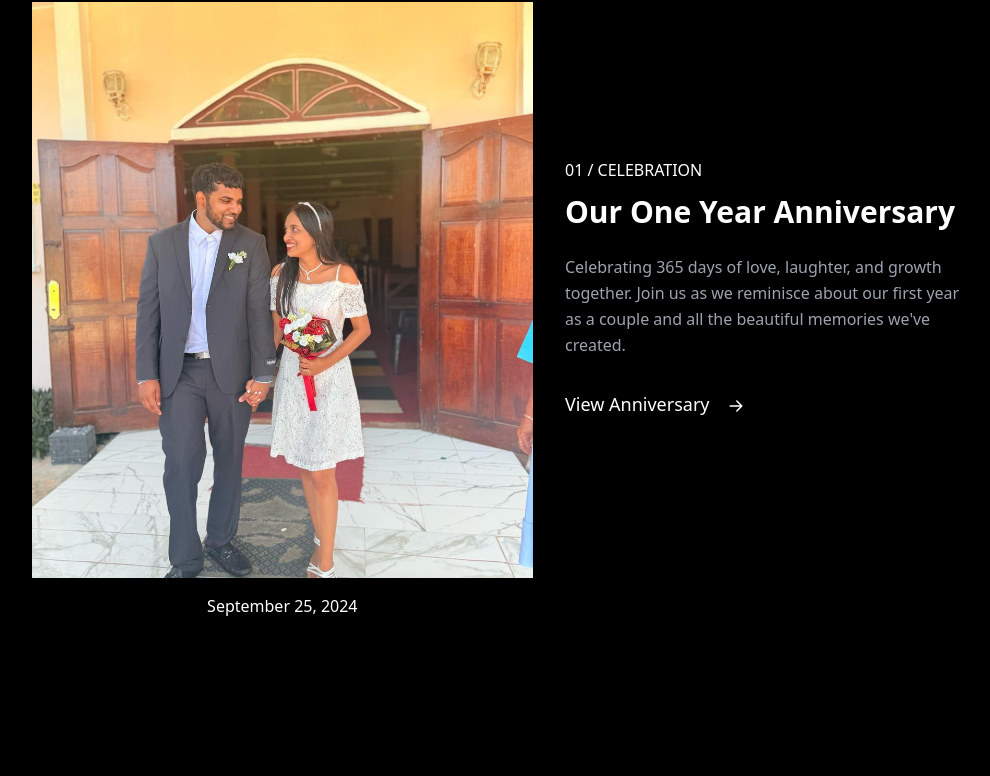
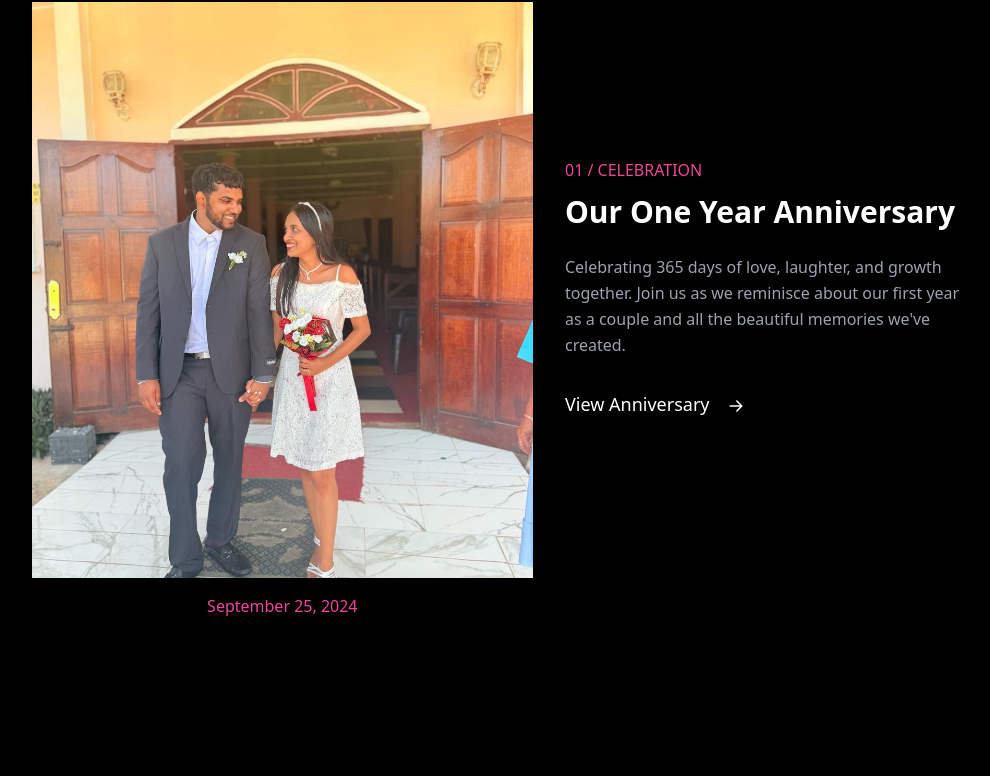
Before and after one commit to david-randoll/david-and-ami, a Next.js app: page / in a window 1280 px wide. Shown: the part 1098-1874 px from the top of the page, without its empty margins (91-1081 px from the left). Built offline with nearby package versions, Linux system fonts and the light colour scheme.

Commit message:
added color map cuz tailwind ins't dynamic

```diff
--- a/src/components/landing/JourneySection.tsx
+++ b/src/components/landing/JourneySection.tsx
@@ -1,4 +1,5 @@
 import Image from "next/image";
+import { after } from "node:test";
 import React from "react";
 
 export interface JourneySectionItem {
@@ -21,6 +22,75 @@ export interface JourneySectionsProp {
     sections: JourneySectionItem[];
 }
 const JourneySection = ({ title, sections }: JourneySectionsProp) => {
+    const colorMap: any = {
+        pink: {
+            text: "text-pink-500",
+            bg: "bg-pink-100",
+            afterBg: "after:bg-pink-500",
+            afterText: "after:text-pink-500",
+        },
+        purple: {
+            text: "text-purple-500",
+            bg: "bg-purple-100",
+            afterBg: "after:bg-purple-500",
+            afterText: "after:text-purple-500",
+        },
+        blue: {
+            text: "text-blue-500",
+            bg: "bg-blue-100",
+            afterBg: "after:bg-blue-500",
+            afterText: "after:text-blue-500",
+        },
+        teal: {
+            text: "text-teal-500",
+            bg: "bg-teal-100",
+            afterBg: "after:bg-teal-500",
+            afterText: "after:text-teal-500",
+        },
+        orange: {
+            text: "text-orange-500",
+            bg: "bg-orange-100",
+            afterBg: "after:bg-orange-500",
+            afterText: "after:text-orange-500",
+        },
+        green: {
+            text: "text-green-500",
+            bg: "bg-green-100",
+            afterBg: "after:bg-green-500",
+            afterText: "after:text-green-500",
+        },
+        red: {
+            text: "text-red-500",
+            bg: "bg-red-100",
+            afterBg: "after:bg-red-500",
+            afterText: "after:text-red-500",
+        },
+        yellow: {
+            text: "text-yellow-500",
+            bg: "bg-yellow-100",
+            afterBg: "after:bg-yellow-500",
+            afterText: "after:text-yellow-500",
+        },
+        gray: {
+            text: "text-gray-500",
+            bg: "bg-gray-100",
+            afterBg: "after:bg-gray-500",
+            afterText: "after:text-gray-500",
+        },
+        black: {
+            text: "text-black",
+            bg: "bg-gray-100",
+            afterBg: "after:bg-black",
+            afterText: "after:text-black",
+        },
+        white: {
+            text: "text-white",
+            bg: "bg-gray-100",
+            afterBg: "after:bg-white",
+            afterText: "after:text-white",
+        },
+    };
+
     return (
         <div id="journey" className="pt-24 pb-32">
             <div className="container mx-auto px-4">
@@ -58,7 +128,7 @@ const JourneySection = ({ title, sections }: JourneySectionsProp) => {
                                     )}
                                 </div>
                                 <div className="text-center mt-4">
-                                    <span className={`text-${section.accentColor}-500 font-medium`}>
+                                    <span className={`${colorMap[section.accentColor].text} font-medium`}>
                                         {section.date}
                                     </span>
                                 </div>
@@ -69,7 +139,7 @@ const JourneySection = ({ title, sections }: JourneySectionsProp) => {
                                 className={`lg:col-span-4 flex flex-col justify-center mb-10 ${
                                     section.reverseLayout ? "order-2 lg:order-1 lg:col-start-2" : ""
                                 }`}>
-                                <span className={`text-${section.accentColor}-500 font-medium mb-3`}>
+                                <span className={`${colorMap[section.accentColor].text} font-medium mb-3`}>
                                     {`${String(index + 1).padStart(2, "0")} / ${section.type}`}
                                 </span>
                                 <h3 className="text-3xl font-bold mb-6">{section.title}</h3>
@@ -79,7 +149,9 @@ const JourneySection = ({ title, sections }: JourneySectionsProp) => {
                                     target="_blank"
                                     className="group flex items-center text-lg font-medium">
                                     <span
-                                        className={`mr-4 relative pb-1 after:absolute after:bottom-0 after:left-0 after:h-0.5 after:w-0 after:bg-${section.accentColor}-500 group-hover:after:w-full after:transition-all after:duration-300`}>
+                                        className={`mr-4 relative pb-1 after:absolute after:bottom-0 after:left-0 after:h-0.5 after:w-0 ${
+                                            colorMap[section.accentColor].afterBg
+                                        } group-hover:after:w-full after:transition-all after:duration-300`}>
                                         {section.linkText}
                                     </span>
                                     <svg
```
